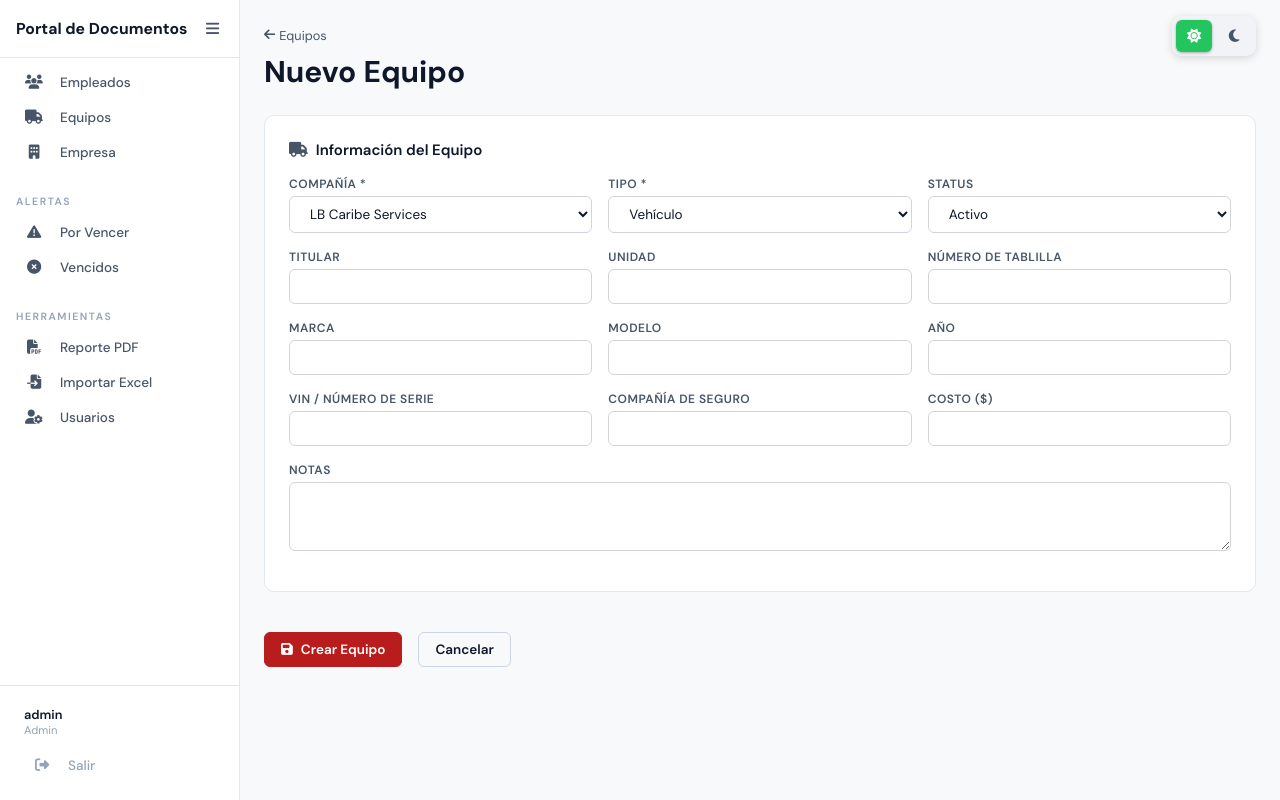
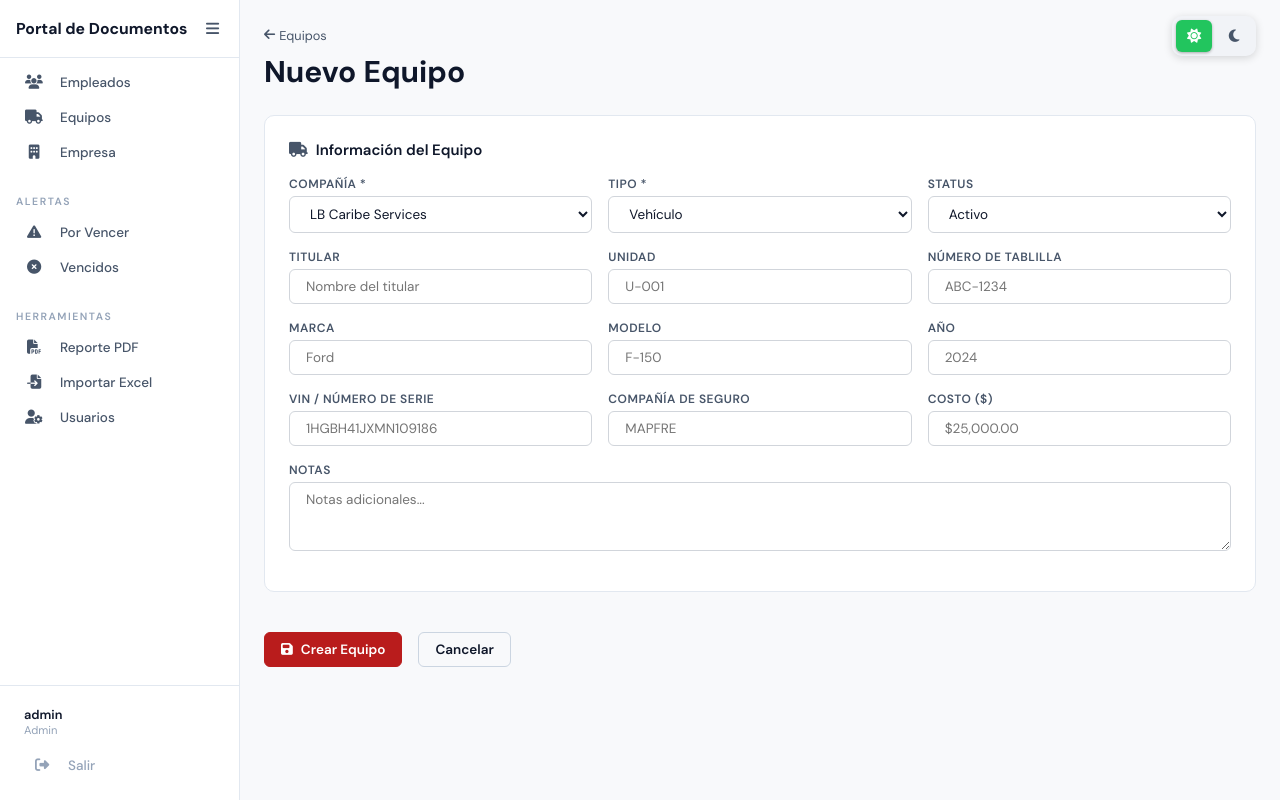
Before and after one commit to jbaranda01-tech/permit-tracker, a Flask app: page /equipment/new in a window 1280 px wide. Run offline with Flask 3, Linux system fonts and the light colour scheme; a user stored in the database is signed in.

Commit message:
Made Adjustments to the employee and equipment form text boxes

```diff
--- a/templates/equipment_form.html
+++ b/templates/equipment_form.html
@@ -42,49 +42,49 @@
             <div class="form-row">
                 <div class="form-group">
                     <label for="titular">Titular</label>
-                    <input type="text" id="titular" name="titular" value="{{ equipment.titular if equipment else '' }}">
+                    <input type="text" id="titular" name="titular" value="{{ equipment.titular if equipment else '' }}" placeholder="Nombre del titular">
                 </div>
                 <div class="form-group">
                     <label for="unit_number">Unidad</label>
-                    <input type="text" id="unit_number" name="unit_number" value="{{ equipment.unit_number if equipment else '' }}">
+                    <input type="text" id="unit_number" name="unit_number" value="{{ equipment.unit_number if equipment else '' }}" placeholder="U-001">
                 </div>
                 <div class="form-group">
                     <label for="plate_number">Número de Tablilla</label>
-                    <input type="text" id="plate_number" name="plate_number" value="{{ equipment.plate_number if equipment else '' }}">
+                    <input type="text" id="plate_number" name="plate_number" value="{{ equipment.plate_number if equipment else '' }}" placeholder="ABC-1234">
                 </div>
             </div>
             <div class="form-row">
                 <div class="form-group">
                     <label for="make">Marca</label>
-                    <input type="text" id="make" name="make" value="{{ equipment.make if equipment else '' }}">
+                    <input type="text" id="make" name="make" value="{{ equipment.make if equipment else '' }}" placeholder="Ford">
                 </div>
                 <div class="form-group">
                     <label for="model">Modelo</label>
-                    <input type="text" id="model" name="model" value="{{ equipment.model if equipment else '' }}">
+                    <input type="text" id="model" name="model" value="{{ equipment.model if equipment else '' }}" placeholder="F-150">
                 </div>
                 <div class="form-group">
                     <label for="year">Año</label>
-                    <input type="number" id="year" name="year" min="1990" max="2040" value="{{ equipment.year if equipment else '' }}">
+                    <input type="number" id="year" name="year" min="1990" max="2040" value="{{ equipment.year if equipment else '' }}" placeholder="2024">
                 </div>
             </div>
             <div class="form-row">
                 <div class="form-group">
                     <label for="vin_serial">VIN / Número de Serie</label>
-                    <input type="text" id="vin_serial" name="vin_serial" value="{{ equipment.vin_serial if equipment else '' }}">
+                    <input type="text" id="vin_serial" name="vin_serial" value="{{ equipment.vin_serial if equipment else '' }}" placeholder="1HGBH41JXMN109186">
                 </div>
                 <div class="form-group">
                     <label for="insurance_company">Compañía de Seguro</label>
-                    <input type="text" id="insurance_company" name="insurance_company" value="{{ equipment.insurance_company if equipment else '' }}">
+                    <input type="text" id="insurance_company" name="insurance_company" value="{{ equipment.insurance_company if equipment else '' }}" placeholder="MAPFRE">
                 </div>
                 <div class="form-group">
                     <label for="cost">Costo ($)</label>
-                    <input type="number" step="0.01" min="0" id="cost" name="cost" value="{{ equipment.cost if equipment and equipment.cost is not none else '' }}">
+                    <input type="number" step="0.01" min="0" id="cost" name="cost" value="{{ equipment.cost if equipment and equipment.cost is not none else '' }}" placeholder="$25,000.00">
                 </div>
             </div>
             <div class="form-row">
                 <div class="form-group form-group-full">
                     <label for="notes">Notas</label>
-                    <textarea id="notes" name="notes" rows="3">{{ equipment.notes if equipment else '' }}</textarea>
+                    <textarea id="notes" name="notes" rows="3" placeholder="Notas adicionales...">{{ equipment.notes if equipment else '' }}</textarea>
                 </div>
             </div>
         </div>
```
Also changed, not shown: templates/employee_form.html (+5 -5 lines), logo pli.png (deleted).
